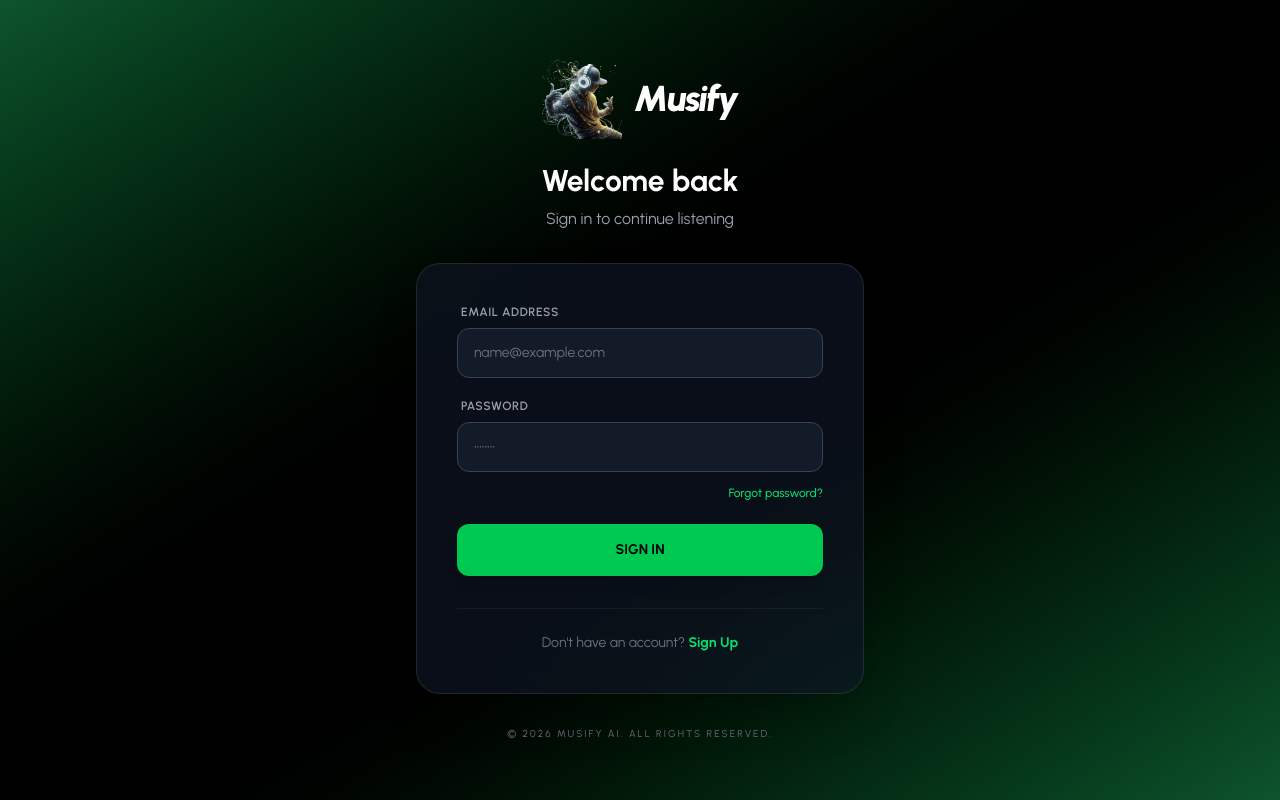
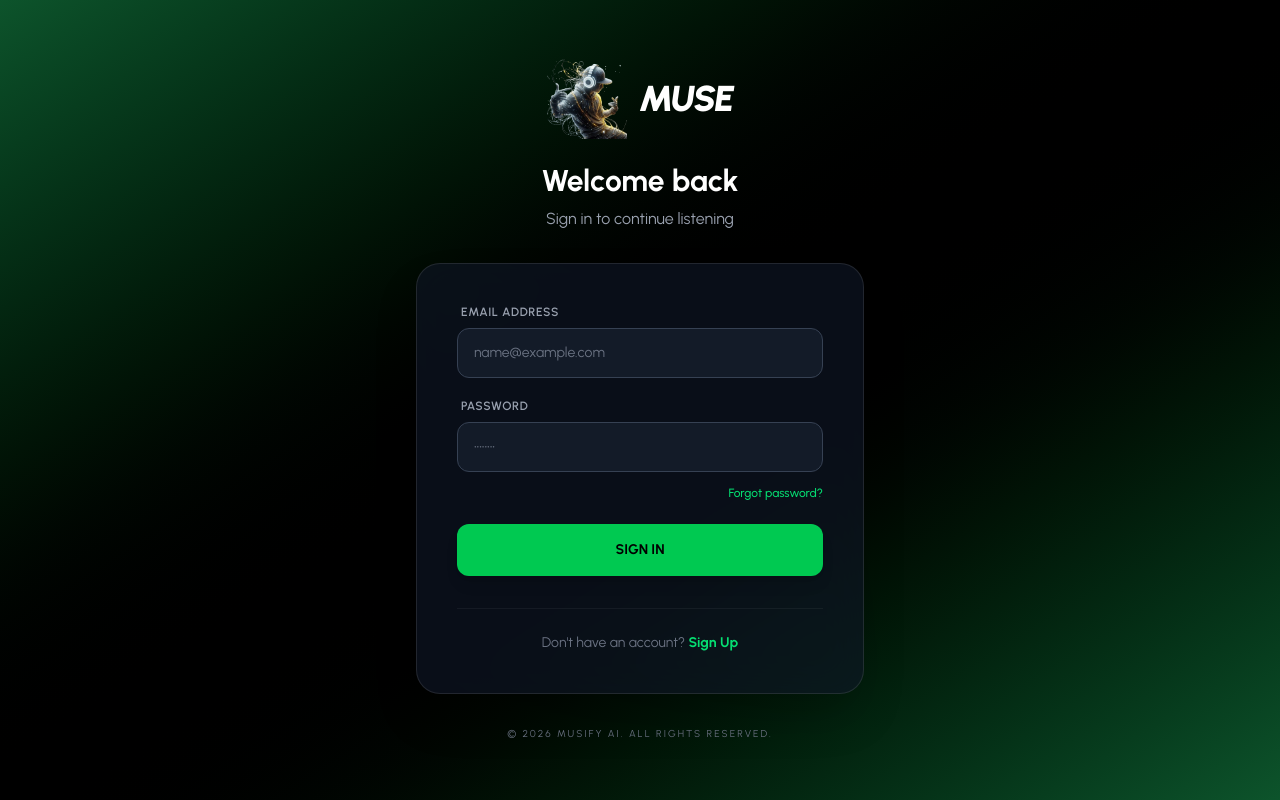
Before and after one commit to jacQUE656/muse, a React (Vite) app: page /login in a window 1280 px wide. Built offline with nearby package versions, Linux system fonts and the light colour scheme; no server answers.

Commit message:
name change

```diff
--- a/src/components/Login.jsx
+++ b/src/components/Login.jsx
@@ -54,7 +54,7 @@ const Login = ({ onSwitchToRegister }) => {
               {/* Responsive logo size */}
               <img src={assets.logo2} alt="Musify_logo" className="w-16 h-16 md:w-20 md:h-20 object-contain" />
               <h1 className="ml-3 text-3xl md:text-4xl font-black text-white tracking-tighter italic">
-                Musify
+                MUSE
               </h1>
             </div>
           </div>
--- a/src/components/Register.jsx
+++ b/src/components/Register.jsx
@@ -66,7 +66,7 @@ const Register = ({onSwitchToLogin}) => {
           <div className="flex items-center justify-center">
             <img src={assets.logo2} alt="Musify_logo" className="w-12 h-12 md:w-16 md:h-16 object-contain" />
             <h1 className="ml-3 text-2xl md:text-3xl font-bold text-white tracking-tight">
-              Musify
+              MUSE
             </h1>
           </div>
         </div>
```
